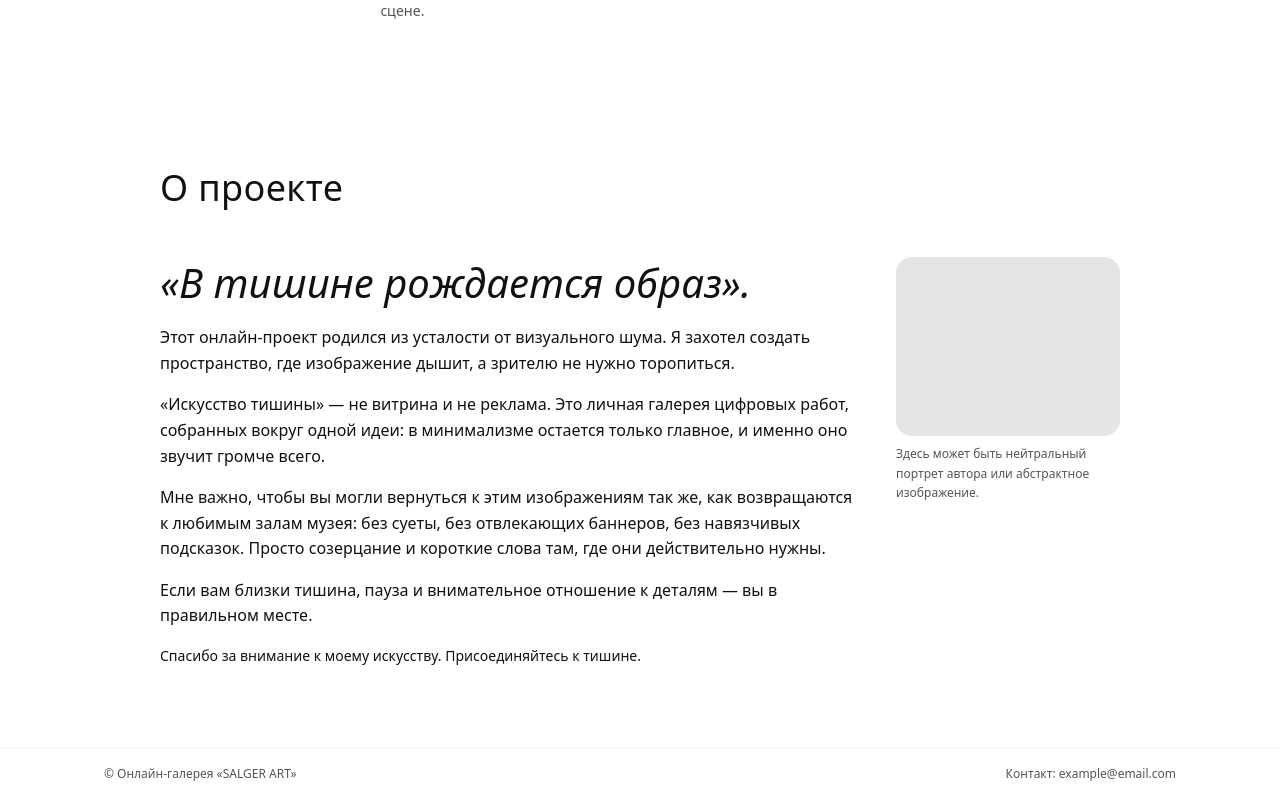
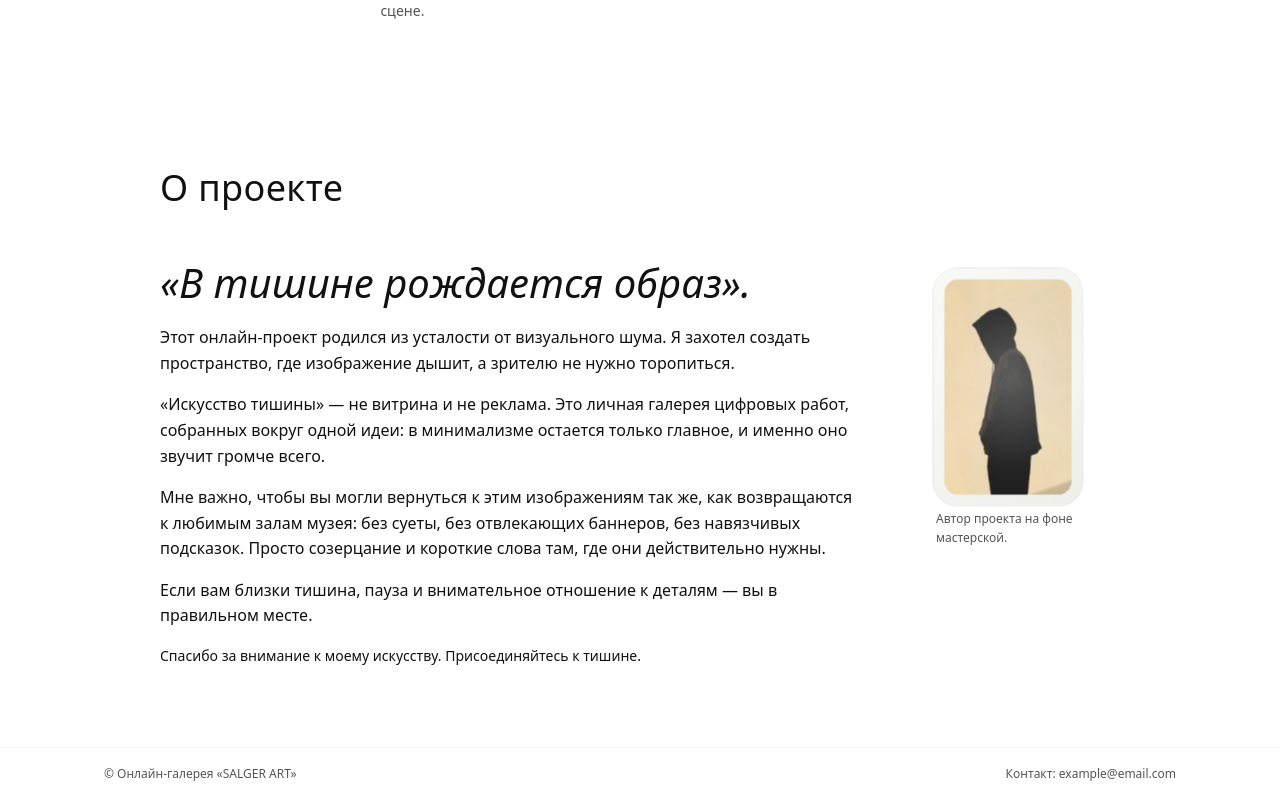
Before and after one commit to ALDYNEC-07/SALGER-ART, a Next.js app: page / in a window 1280 px wide. Shown: the part 1455-2255 px from the top of the page. Built offline with nearby package versions, Linux system fonts and the light colour scheme.

Commit message:
Добавил портрет в секции о проекте

```diff
--- a/src/app/components/AboutSection.tsx
+++ b/src/app/components/AboutSection.tsx
@@ -3,6 +3,10 @@
  Он показывает текстовую колонку с идеей галереи и место под иллюстрацию автора.
  Он позволяет посетителю быстро понять посыл проекта и прочитать благодарность.
 */
+
+import Image from "next/image";
+/* Портрет автора для блока рядом с манифестом */
+import authorImage from "../assets/Author.jpg";
 
 export function AboutSection() {
   return (
@@ -52,15 +56,28 @@ export function AboutSection() {
                 </p>
               </div>
 
-              {/* Иллюстрация или портрет рядом с текстом манифеста */}
+              {/* Портрет автора рядом с текстом манифеста */}
               <aside
                 className="about-media"
                 aria-label="Фотография или иллюстрация автора"
               >
-                <div className="about-media__placeholder" aria-hidden="true"></div>
-                <p className="about-media__caption">
-                  Здесь может быть нейтральный портрет автора или абстрактное изображение.
-                </p>
+                <figure className="about-media__figure">
+                  <div className="about-media__frame">
+                    <div className="about-media__placeholder">
+                      <Image
+                        src={authorImage}
+                        alt="Портрет автора проекта"
+                        fill
+                        sizes="(max-width: 960px) 100vw, 220px"
+                        className="about-media__image"
+                        priority
+                      />
+                    </div>
+                  </div>
+                  <figcaption className="about-media__caption">
+                    Автор проекта на фоне мастерской.
+                  </figcaption>
+                </figure>
               </aside>
             </div>
           </div>
--- a/src/app/globals.css
+++ b/src/app/globals.css
@@ -785,11 +785,43 @@ body:has(#nav-toggle:checked) {
   flex: 0 0 auto;
 }
 
+.about-media__frame {
+  position: relative;
+  overflow: hidden;
+  border-radius: 1.5rem;
+  width: 100%;
+  min-height: 14.25rem;
+  background: radial-gradient(circle at 50% 42%, rgba(255, 255, 255, 0.72), rgba(245, 245, 245, 0) 62%),
+    linear-gradient(135deg, #f9f9f7, #efefec);
+  border: 1px solid rgba(0, 0, 0, 0.04);
+  animation: heroZoom 18s ease-out forwards;
+}
+
+.about-media__frame::after {
+  content: "";
+  position: absolute;
+  inset: var(--space-xs);
+  border-radius: inherit;
+  background: radial-gradient(circle at 52% 46%, rgba(255, 255, 255, 0.28), rgba(255, 255, 255, 0) 70%);
+  filter: blur(var(--hero-frame-blur));
+  mix-blend-mode: screen;
+  pointer-events: none;
+}
+
 .about-media__placeholder {
-  border-radius: 1rem;
+  position: absolute;
+  inset: 10px;
+  border-radius: calc(1.5rem - 10px);
+  overflow: hidden;
+}
+
+.about-media__image {
+  object-fit: cover;
+  position: absolute;
+  inset: 0;
   width: 100%;
-  padding-top: 80%;
-  background-color: #e5e5e5;
+  height: 100%;
+  border-radius: inherit;
 }
 
 .about-media__caption {
```
Also changed, not shown: src/app/assets/Author.jpg (added).
